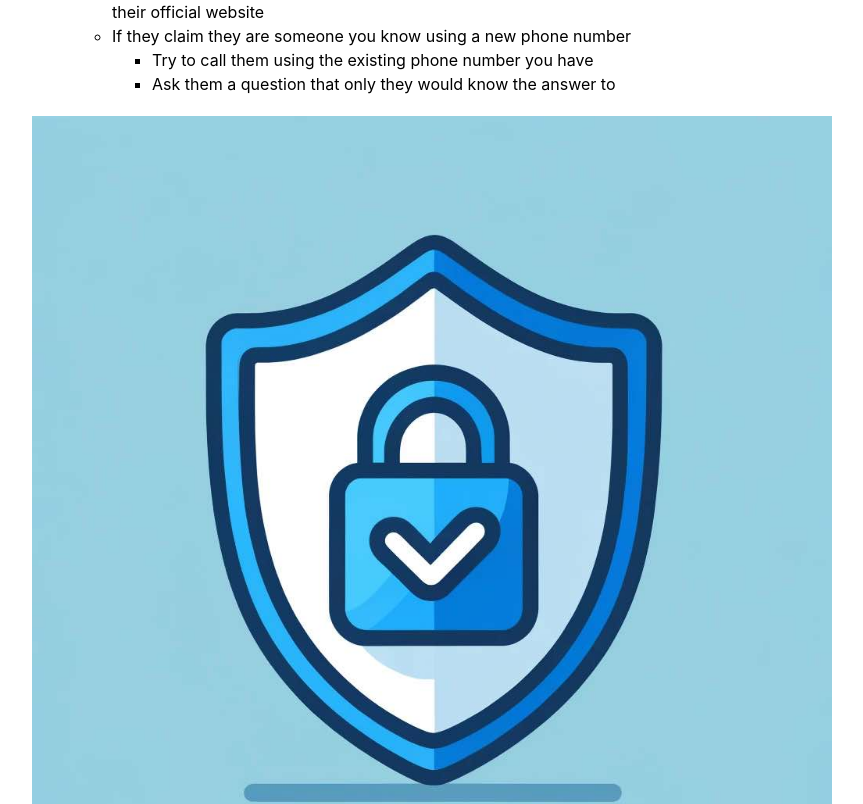
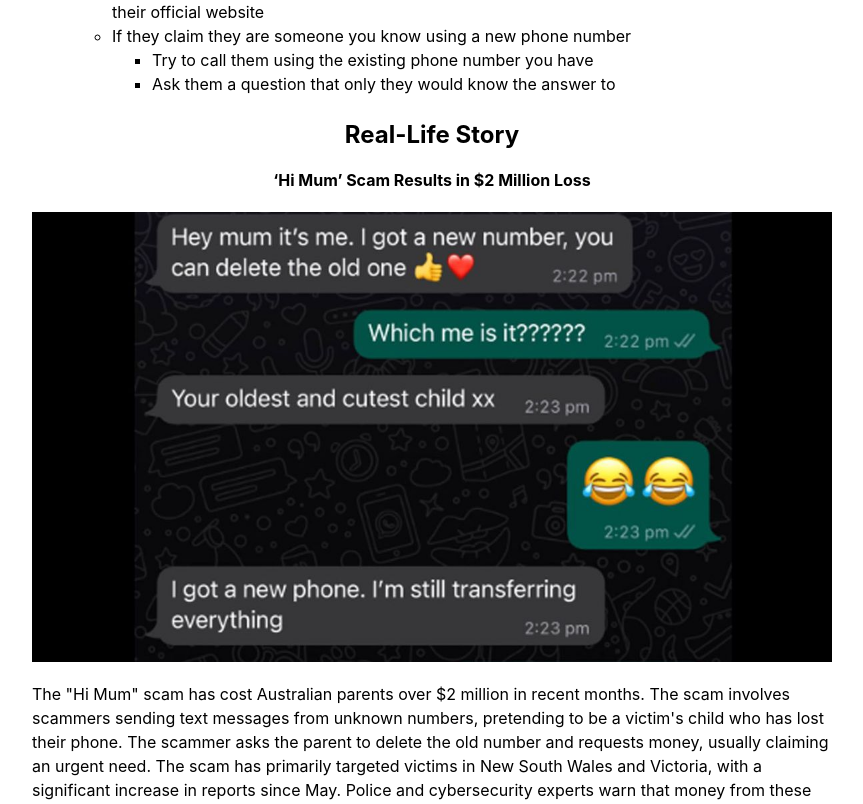
Before and after one commit to YQiZhu/ScamGuard, a React (Create React App) app in the folder scamguard_react/: page /text-scams in a window 1280 px wide. Shown: the part 1387-2191 px from the top of the page, without its empty margins (208-1071 px from the left). Built offline with nearby package versions, Linux system fonts and the light colour scheme.

Commit message:
Update TextScams added image and changed location

```diff
--- a/scamguard_react/src/IdentifyScams/TextScams.js
+++ b/scamguard_react/src/IdentifyScams/TextScams.js
@@ -61,12 +61,12 @@ function TextScams() {
                       </li>
                     </ul>
                 </p>
-                    <img src="/images/scam_guard_logo.jpg" alt="ScamGuard Logo" className="example-image" />
 
                     {/* Real-Life Story Section */}
                     <section className="real-life-story">
                         <h3>Real-Life Story</h3>
                         <h4>‘Hi Mum’ Scam Results in $2 Million Loss</h4> {/* Story Title */}
+                        <img src="/images/Textscamrealstory.jpeg" alt="Text scam real story" className="example-image" />
                         <p>
                             The "Hi Mum" scam has cost Australian parents over $2 million in recent months. The scam involves scammers sending text messages from unknown numbers, pretending to be a victim's child who has lost their phone. The scammer asks the parent to delete the old number and requests money, usually claiming an urgent need. The scam has primarily targeted victims in New South Wales and Victoria, with a significant increase in reports since May. Police and cybersecurity experts warn that money from these scams is often quickly moved into cryptocurrency, making it difficult for victims to recover their funds. Authorities advise verifying such messages by contacting the relative through an alternative method and reporting any suspicious activity to the police.
                         </p>
```
